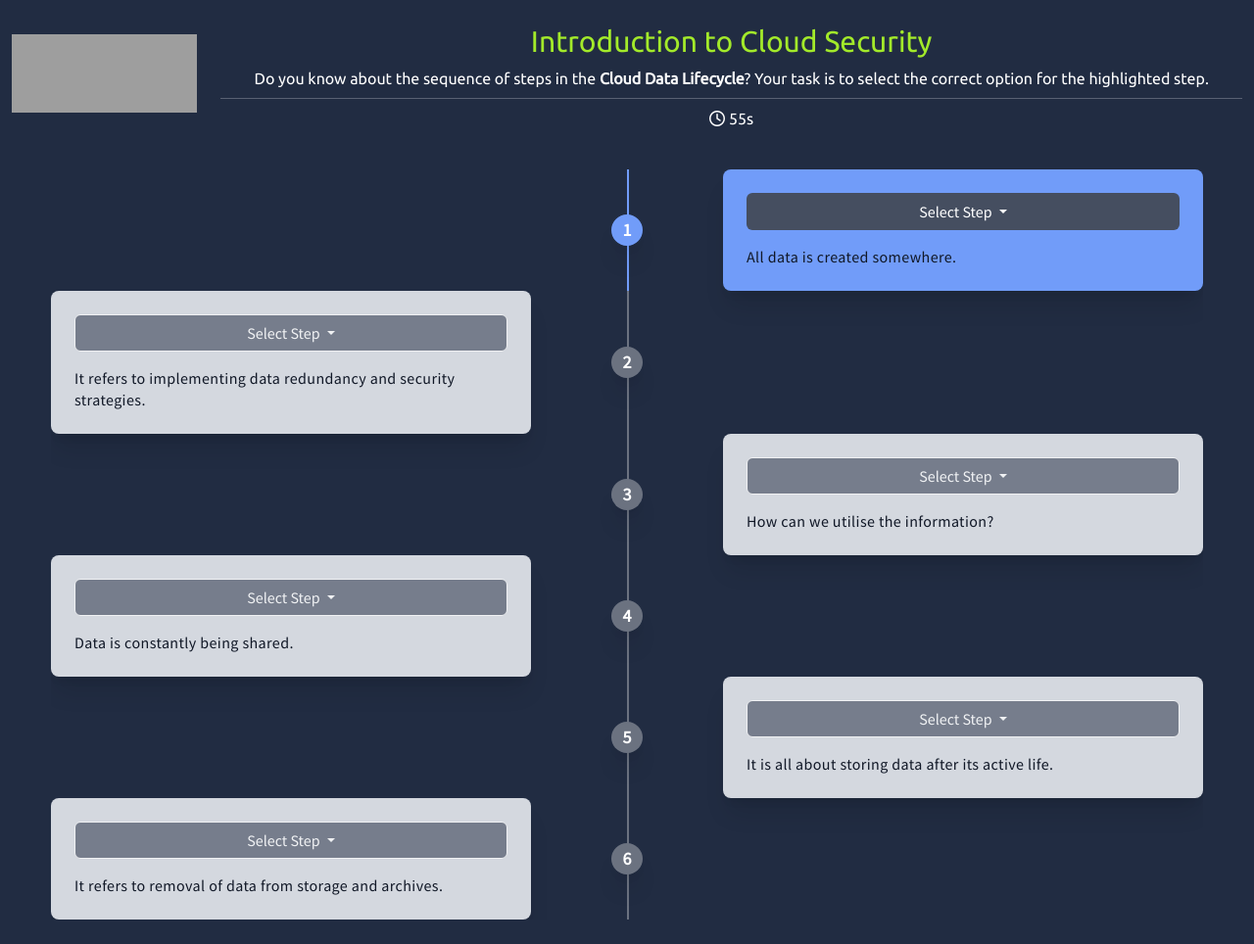
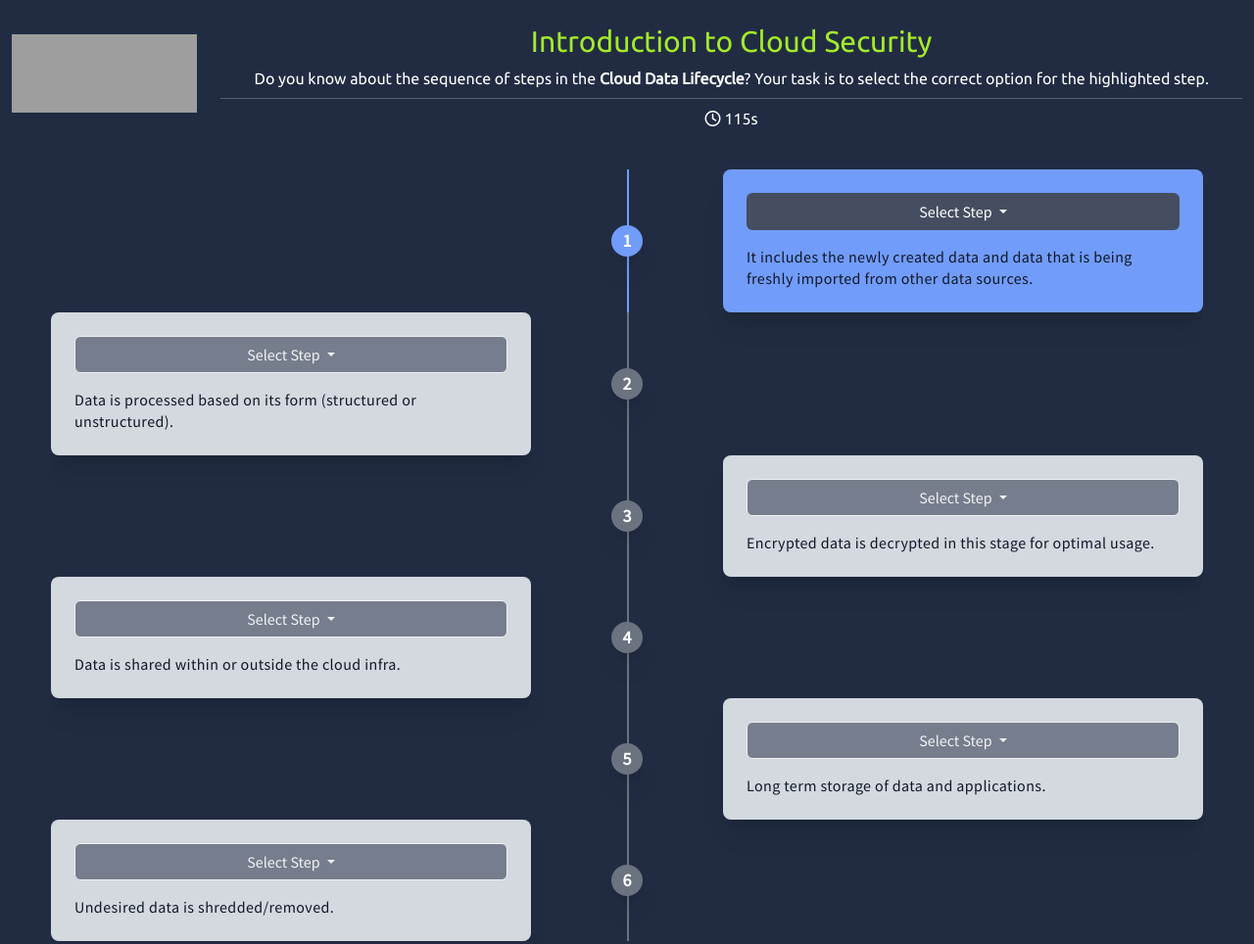
Before and after one commit to Muhammad-Zaryaab-Shahbaz/intro-cloud-security, a plain HTML site: page index.html in a window 1280 px wide. Shown: the whole page at 98% size. Drawn offline with nearby package versions, Linux system fonts and the light colour scheme; grey boxes are pictures that could not be loaded.

Commit message:
Hint text updated

```diff
--- a/index.html
+++ b/index.html
@@ -139,7 +139,7 @@
             class="d-flex align-items-center justify-content-center"
           >
             <i class="fw-normal fa-solid fa-clock me-1"></i>
-            <p id="timer" class="mb-0 fw-normal">60s</p>
+            <p id="timer" class="mb-0 fw-normal">120s</p>
           </div>
         </div>
       </div>
--- a/script.js
+++ b/script.js
@@ -5,27 +5,32 @@ const gameOverModal = new bootstrap.Modal(
 );
 
 const options = [
-  { id: 0, name: "Create", hint: "All data is created somewhere." },
+  {
+    id: 0,
+    name: "Create",
+    hint:
+      "It includes the newly created data and data that is being freshly imported from other data sources.",
+  },
   {
     id: 1,
     name: "Store",
-    hint: "It refers to implementing data redundancy and security strategies.",
+    hint: "Data is processed based on its form (structured or unstructured).",
   },
-  { id: 2, name: "Use", hint: "How can we utilise the information?" },
-  { id: 3, name: "Share", hint: "Data is constantly being shared." },
+  { id: 2, name: "Use", hint: "Encrypted data is decrypted in this stage for optimal usage." },
+  { id: 3, name: "Share", hint: "Data is shared within or outside the cloud infra." },
   {
     id: 4,
     name: "Archive",
-    hint: "It is all about storing data after its active life.",
+    hint: "Long term storage of data and applications.",
   },
   {
     id: 5,
     name: "Destroy",
-    hint: "It refers to removal of data from storage and archives.",
+    hint: "Undesired data is shredded/removed.",
   },
 ];
 
-let seconds = 60;
+let seconds = 120;
 let finish = false;
 let lose = false;
 
```
